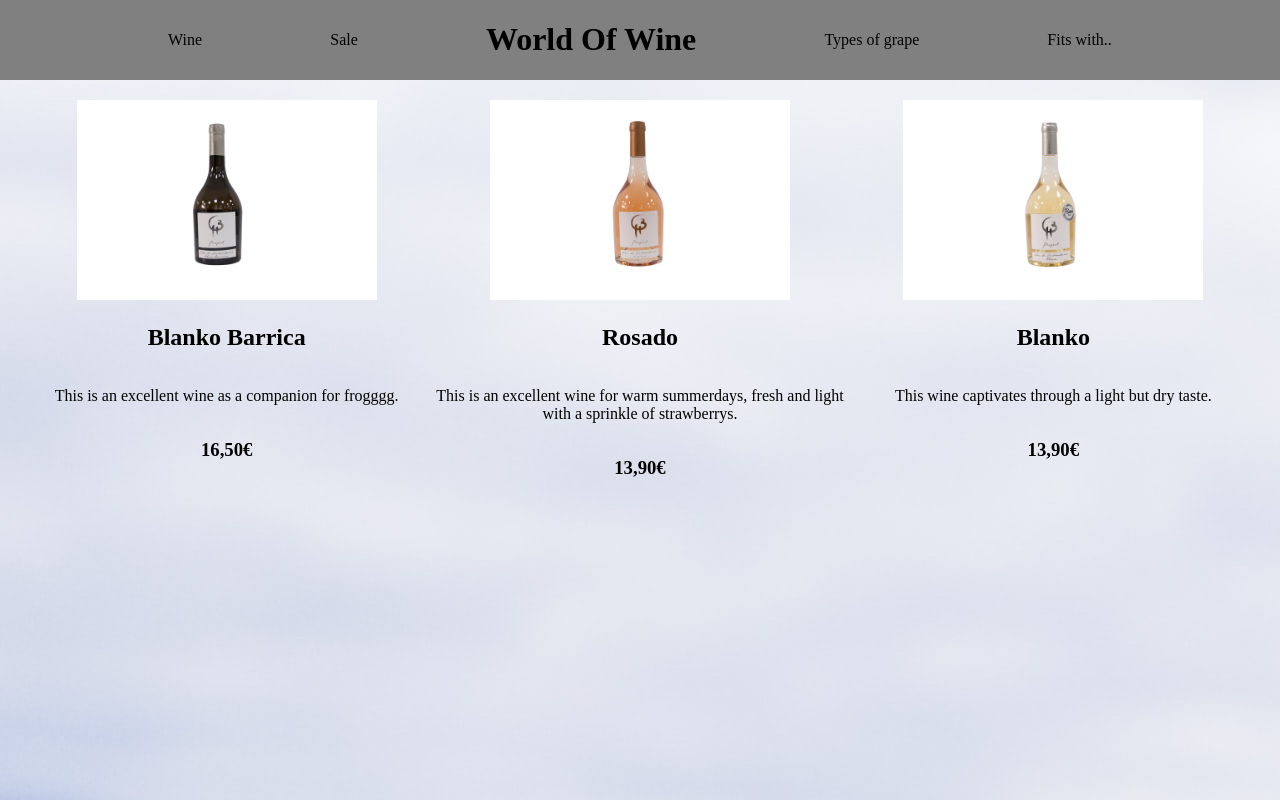
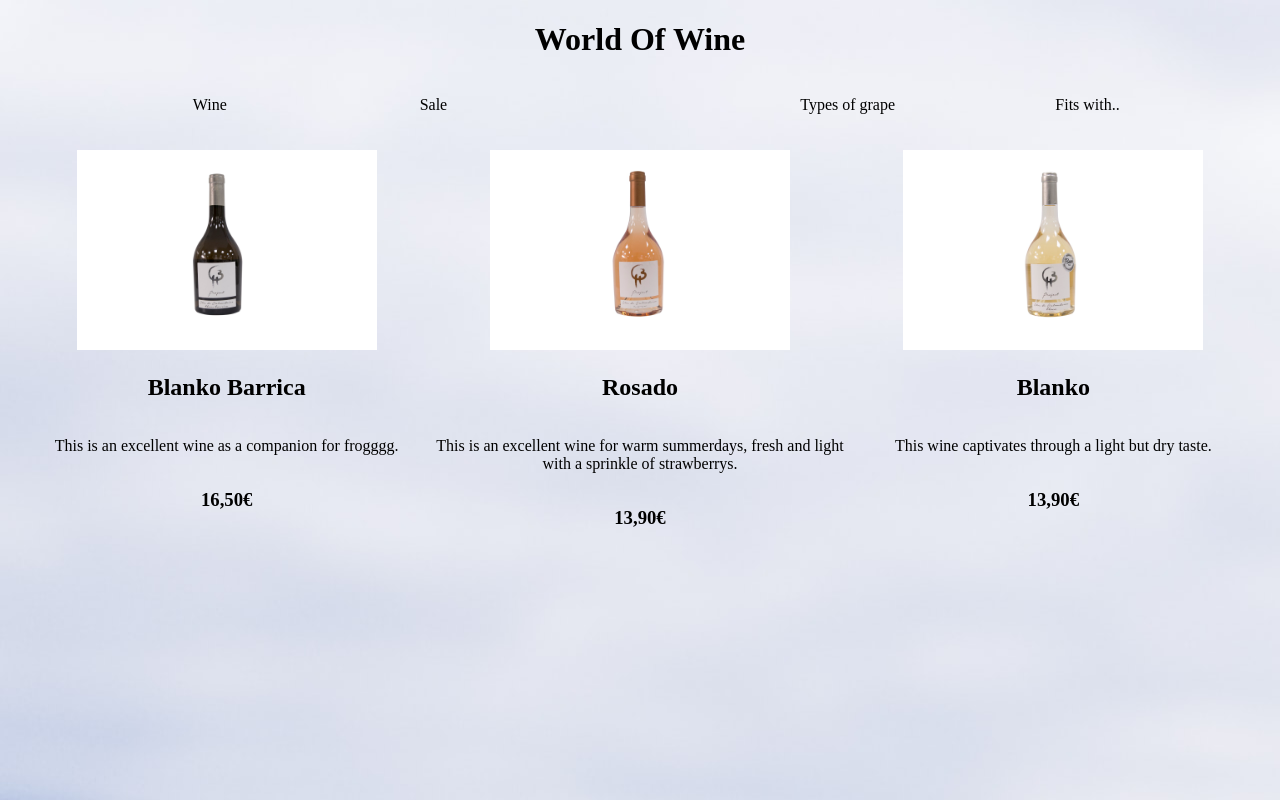
Before and after one commit to phuesch/wine-app, a React (Create React App) app: page / in a window 1280 px wide. Shown: the top 800 px of the page. Built offline with nearby package versions, Linux system fonts and the light colour scheme; the HTML template or start-up script is replaced by a standard one.

Commit message:
feat: include theme

```diff
--- a/src/App.tsx
+++ b/src/App.tsx
@@ -11,8 +11,8 @@ import Footer from "./components/footer";
 import theme from "./theme";
 
 const MainWrapper = styled.div`
-  font-family: MADE Bon Voyage;
-  background-image: url("/pictures/background-image.jpg");
+  font-family: ${(props) => props.theme.mainWrapper.fontFamily};
+  background-image: ${(props) => props.theme.mainWrapper.backgroundImage};
 `;
 
 function App() {
--- a/src/components/header.tsx
+++ b/src/components/header.tsx
@@ -1,30 +1,60 @@
 import React, { FC, ReactNode } from "react";
 import styled from "styled-components";
+import theme from "../theme";
 
 const StyledHeader = styled.div`
-  display: flex;
-  flex-direction: row;
-  align-items: center;
-  justify-content: space-evenly;
-  padding: 0px 40px;
-  background: grey;
+  display: grid;
+  @media ${(props) => theme.mediaQueries.tablet} {
+    grid-template-columns: 1fr 1fr 1fr;
+  }
+  @media ${(props) => theme.mediaQueries.mobile} {
+    grid-template-areas: 2 1 3;
+    grid-template-columns: 1fr 1fr;
+
+    .firstItem {
+      order: 1;
+    }
+
+    .secondItem {
+      grid-column-start: 1;
+      grid-column-end: 3;
+    }
+
+    .thirdItem {
+      order: 2;
+    }
+  }
 `;
 
 const StyledTitle = styled.a`
   text-decoration: none;
   color: black;
+  display: flex;
+  align-items: center;
+  justify-content: center;
+`;
+
+const MenuItemWrapper = styled.div`
+  display: flex;
+  justify-content: space-evenly;
+  flex-direction: row;
+  align-items: center;
 `;
 
 const Header: FC = (props) => {
   return (
     <StyledHeader>
-      <p>Wine</p>
-      <p>Sale</p>
-      <StyledTitle href="/">
+      <MenuItemWrapper className="firstItem">
+        <p>Wine</p>
+        <p>Sale</p>
+      </MenuItemWrapper>
+      <StyledTitle href="/" className="secondItem">
         <h1>World Of Wine</h1>
       </StyledTitle>
-      <p>Types of grape</p>
-      <p>Fits with..</p>
+      <MenuItemWrapper className="thirdItem">
+        <p>Types of grape</p>
+        <p>Fits with..</p>
+      </MenuItemWrapper>
     </StyledHeader>
   );
 };
--- a/src/theme.tsx
+++ b/src/theme.tsx
@@ -12,8 +12,14 @@ const mediaQueries = {
   desktop: `(min-width: ${size.desktop})`,
 };
 
+const mainWrapper = {
+  fontFamily: "MADE Bon Voyage",
+  backgroundImage: 'url("/pictures/background-image.jpg")',
+};
+
 const theme = {
   mediaQueries,
+  mainWrapper,
 };
 
 export default theme;
```
